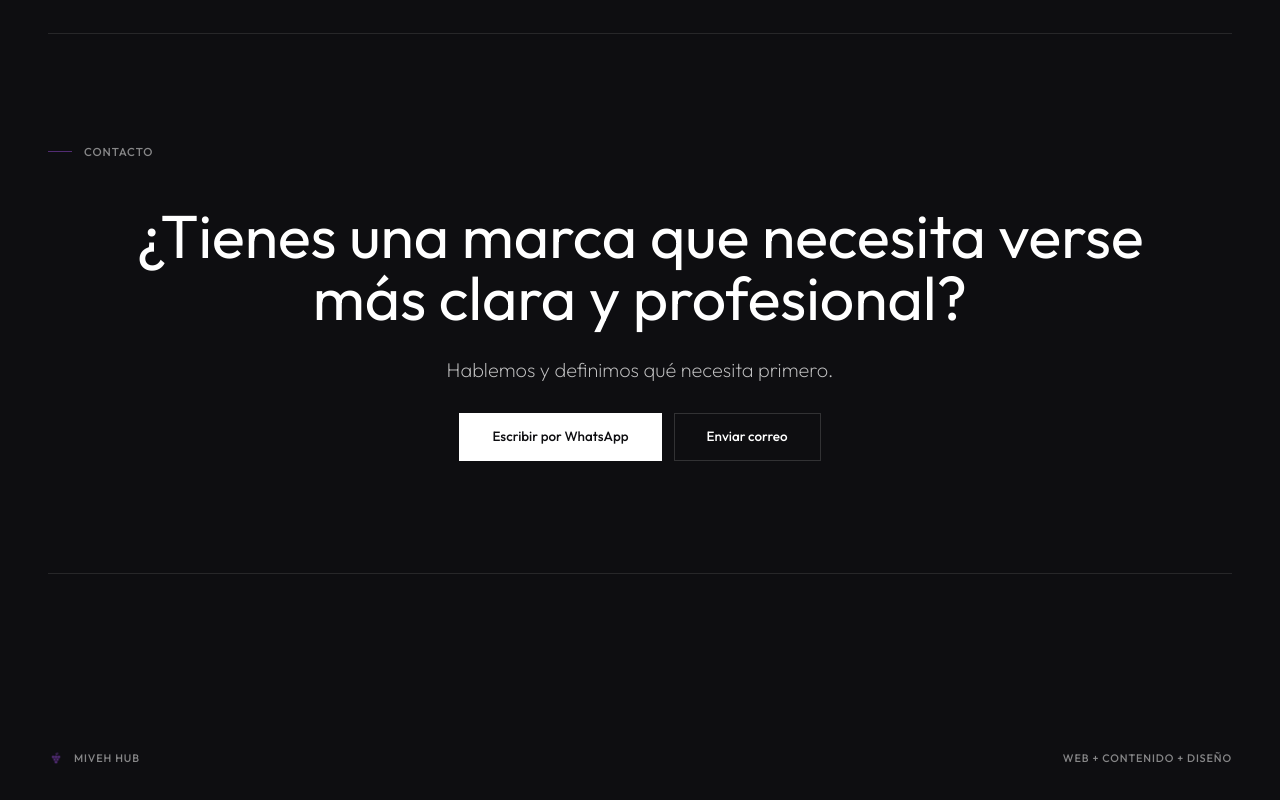
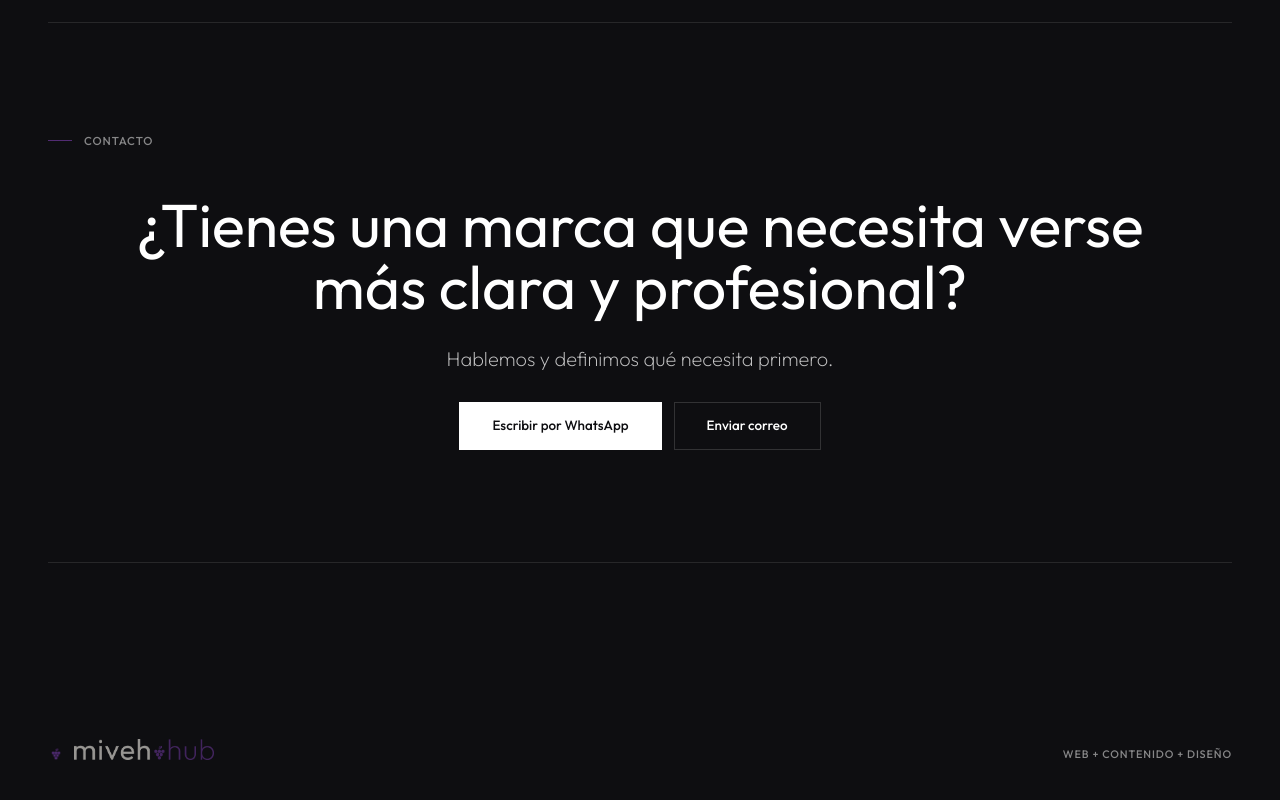
Before and after one commit to mivehhub/miveh-hub-landing, a Next.js app: page / in a window 1280 px wide. Shown: the part 3556-4356 px from the top of the page. Built offline with nearby package versions, Linux system fonts and the light colour scheme.

Commit message:
fix: hero logo -10%, footer logo image replaces text

```diff
--- a/app/page.tsx
+++ b/app/page.tsx
@@ -130,7 +130,7 @@ export default function Home() {
             width={420}
             height={62}
             priority
-            className="w-[449px] md:w-[726px] mb-6"
+            className="w-[404px] md:w-[653px] mb-6"
           />
           <p className="mt-8 max-w-[35.5rem] text-pretty text-[1.02rem] font-extralight leading-[1.68] text-white/75 sm:mt-10 sm:text-[1.26rem] sm:leading-[1.58]">
             Creamos presencia digital clara, visual y alineada para marcas que
@@ -278,7 +278,13 @@ export default function Home() {
             aria-hidden="true"
             className="h-4 w-4 opacity-75"
           />
-          Miveh Hub
+          <Image
+            src="/logo-light-nav.png"
+            alt="Miveh Hub"
+            width={140}
+            height={21}
+            className="opacity-60 mb-2"
+          />
         </span>
         <span>web + contenido + diseño</span>
       </footer>
```
